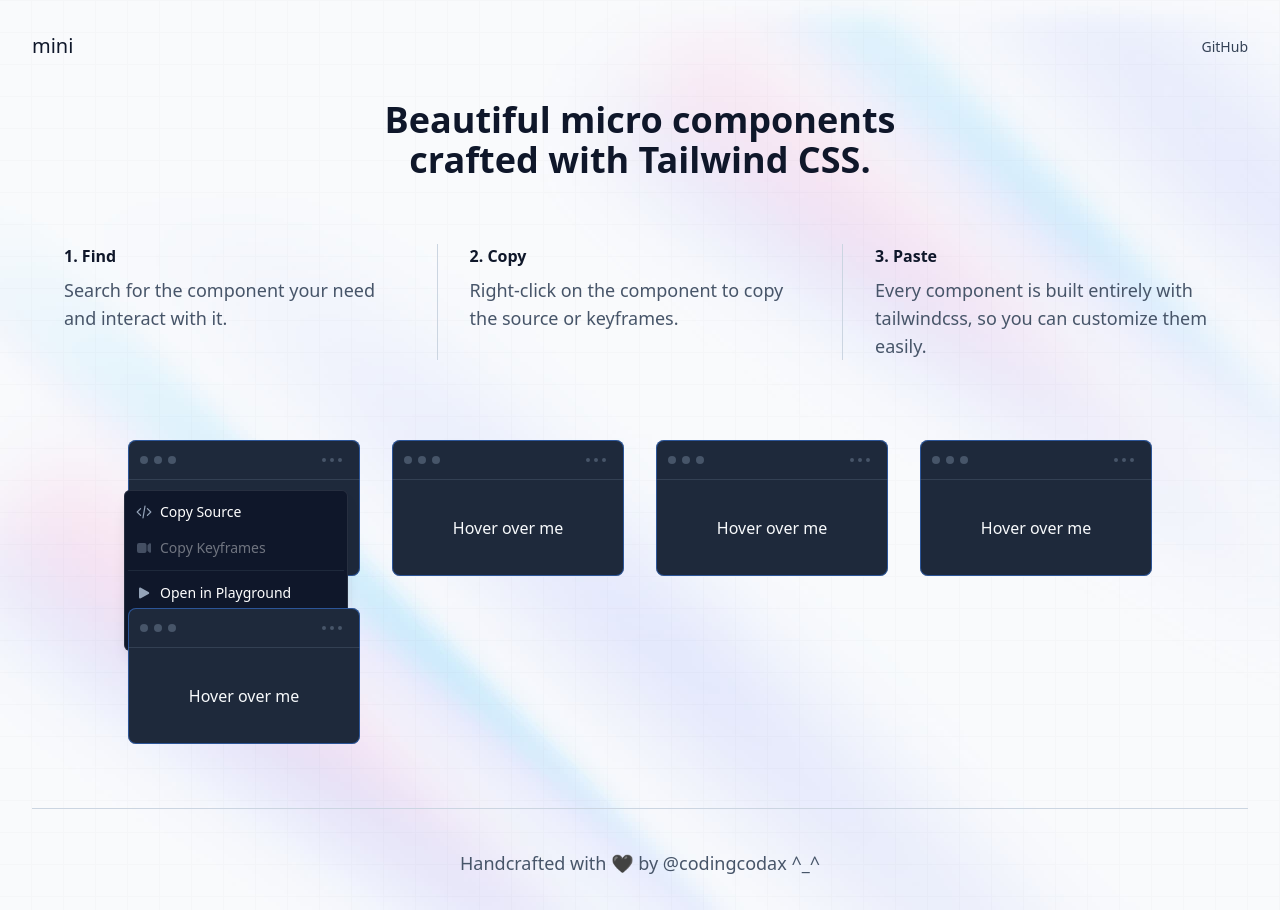
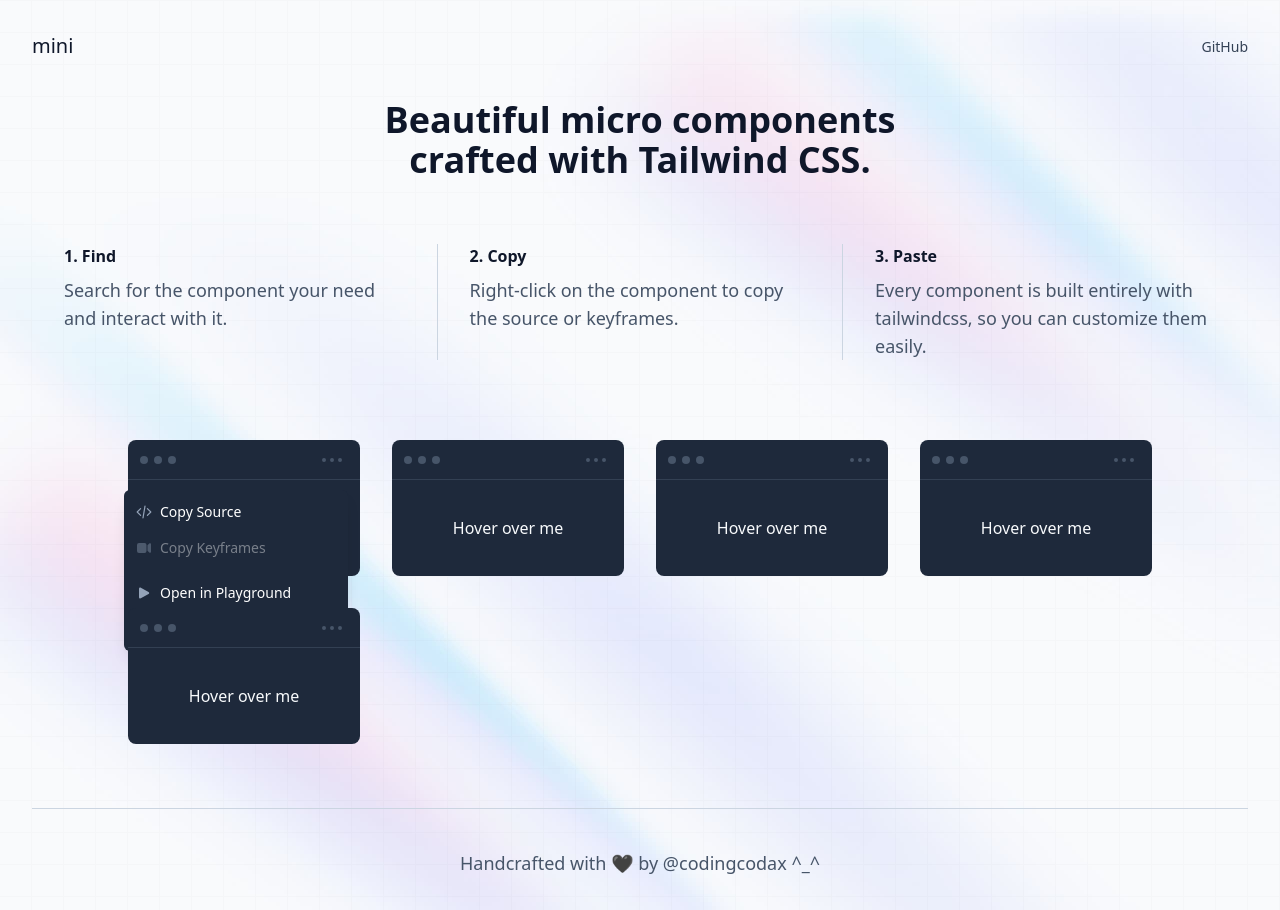
Before and after one commit to codingcodax/mini, a Next.js app: page /components in a window 1280 px wide. Both pictures are taken after a click on the button 332 px from the left and 459 px from the top of the page. Built offline with nearby package versions, Linux system fonts and the light colour scheme.

Commit message:
fix(components): set ring styles just to dark theme

```diff
--- a/src/components/pages/components/Snippet.tsx
+++ b/src/components/pages/components/Snippet.tsx
@@ -23,7 +23,7 @@ const Snippet = ({
   };
 
   return (
-    <li className='relative rounded-lg bg-slate-800 ring-1 ring-inset backdrop-blur dark:bg-slate-900/70 dark:ring-white/10'>
+    <li className='relative rounded-lg bg-slate-800 backdrop-blur dark:bg-slate-900/70 dark:ring-1 dark:ring-inset dark:ring-white/10'>
       <div className='flex h-10 items-center justify-between border-b border-slate-500/30 px-3'>
         <div className='flex space-x-1.5'>
           <div className='h-2 w-2 rounded-full bg-slate-600'></div>
@@ -36,7 +36,7 @@ const Snippet = ({
             <Icons.EllipsisHorizontal className='h-8 w-8 fill-slate-600' />
           </Menu.Button>
 
-          <Menu.Items className='absolute right-0 z-40 mt-2 grid w-56 rounded-md bg-slate-900 p-1 shadow-lg ring-1 ring-inset ring-white/10 backdrop-blur focus:outline-none'>
+          <Menu.Items className='absolute right-0 z-40 mt-2 grid w-56 rounded-md bg-slate-800 p-1 shadow-lg backdrop-blur focus:outline-none dark:bg-slate-900 dark:ring-1 dark:ring-inset dark:ring-white/10'>
             <Menu.Item as='button' className='menu-item' onClick={copySource}>
               <Icons.CodeBracket className='menu-icon' /> Copy Source
             </Menu.Item>
```
